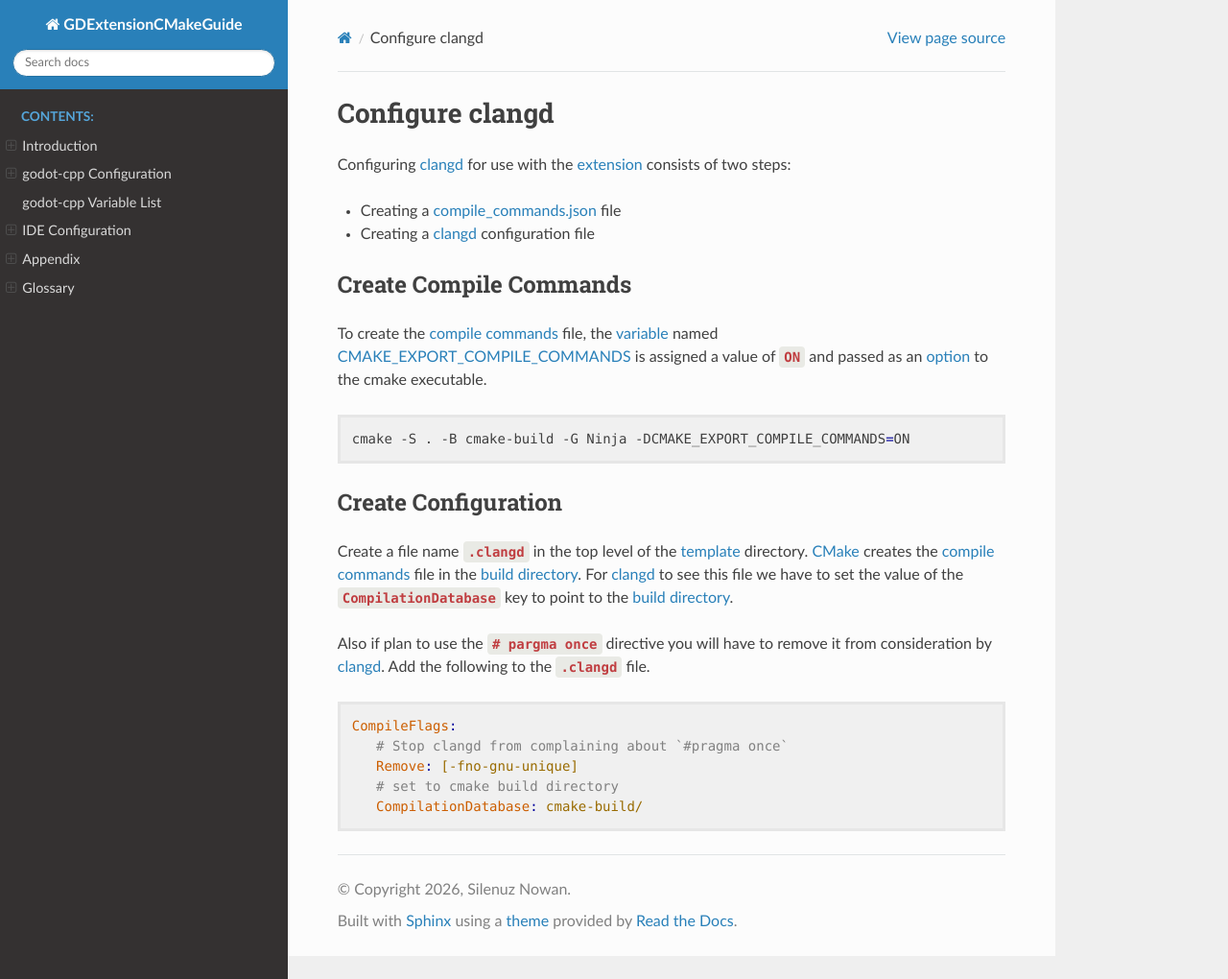
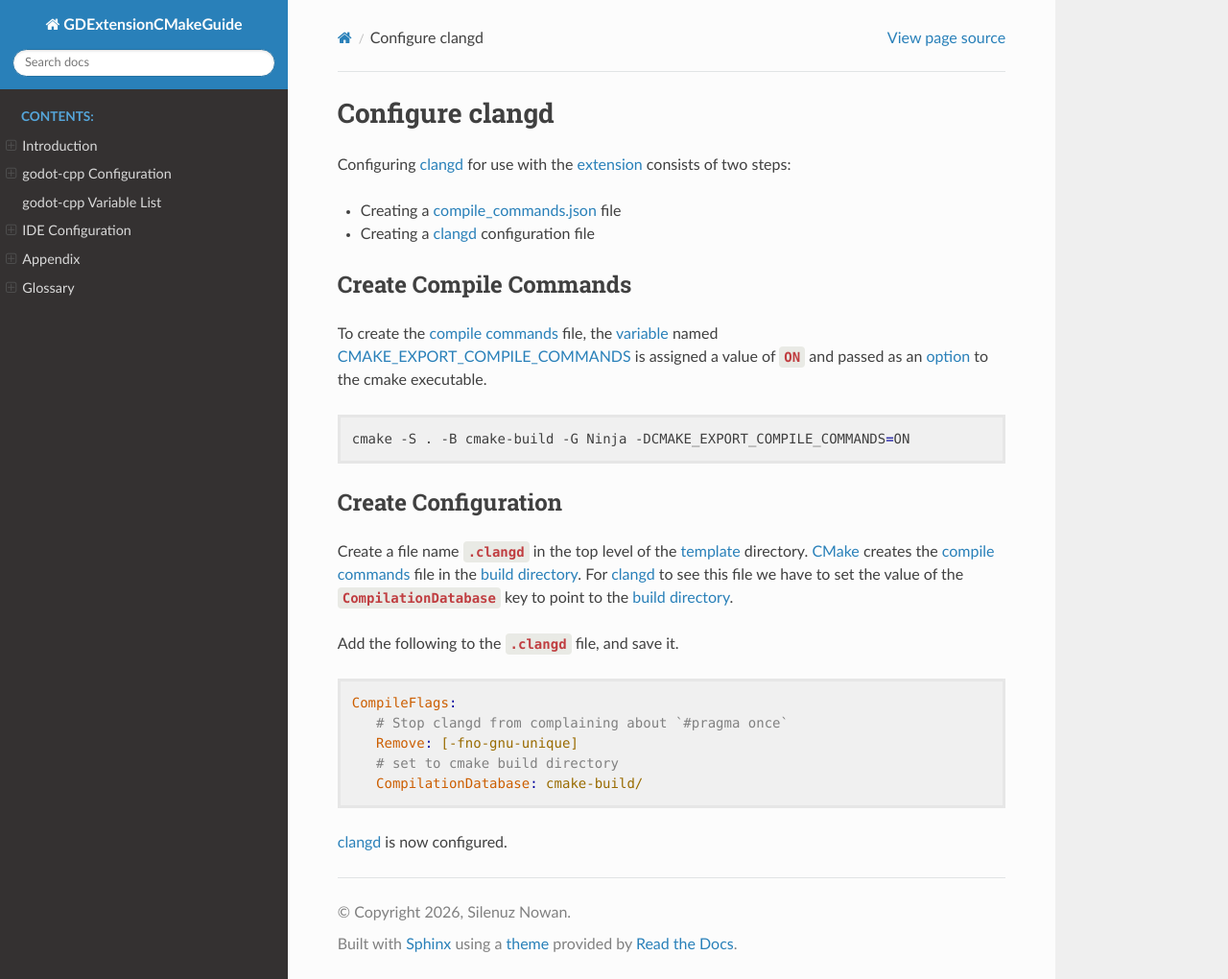
Before and after one commit to silenuz/GDExtension_CMake, a Sphinx documentation site: the page built from docs/source/share/clangd_config.rst, in a window 1280 px wide and 1020 px high. Shown: the whole window at 96% size. Built offline with Sphinx 7.4.7 and the Read the Docs theme 3.1.0, drawn with Linux system fonts in a browser that asks for light colours.

Commit message:
clangd configuration cleaned up a bit, still needs work

```diff
--- a/docs/source/share/clangd_config.rst
+++ b/docs/source/share/clangd_config.rst
@@ -15,8 +15,7 @@ Create a file name ``.clangd`` in the top level of the :term:`template` director
 :term:`compile commands` file in the :term:`build directory`.  For :term:`clangd` to see this file we have to set the
 value of the ``CompilationDatabase`` key to point to the :term:`build directory`.
 
-Also if plan to use the ``# pargma once`` directive you will have to remove it from consideration by :term:`clangd`.
-Add the following to the ``.clangd`` file.
+Add the following to the ``.clangd`` file, and save it.
 
 .. code-block:: ini
 
@@ -25,3 +24,6 @@ Add the following to the ``.clangd`` file.
       Remove: [-fno-gnu-unique]
       # set to cmake build directory
       CompilationDatabase: cmake-build/
+
+
+:term:`clangd` is now configured.
```
